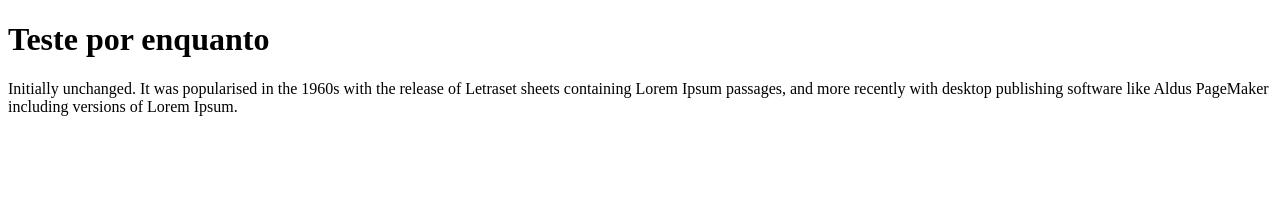
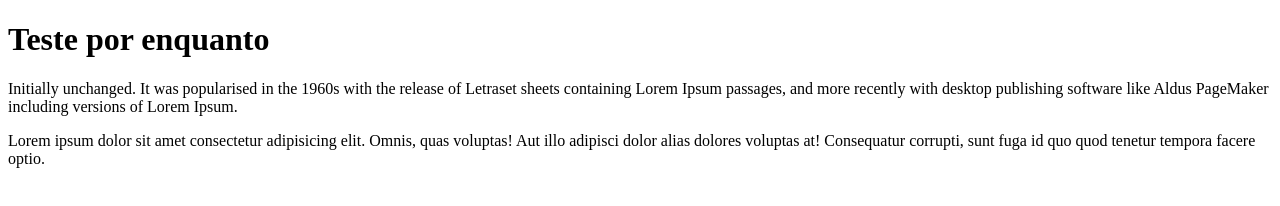
Before and after one commit to GutoSoul/Estudos, a plain HTML site: page Site/Index.html in a window 1280 px wide. Drawn offline with Linux system fonts and the light colour scheme.

Commit message:
Adicionei um paragrafo

```diff
--- a/Site/Index.html
+++ b/Site/Index.html
@@ -10,5 +10,6 @@
     <h1>Teste por enquanto</h1>
 
     <p>Initially unchanged. It was popularised in the 1960s with the release of Letraset sheets containing Lorem Ipsum passages, and more recently with desktop publishing software like Aldus PageMaker including versions of Lorem Ipsum.</p>
+    <p>Lorem ipsum dolor sit amet consectetur adipisicing elit. Omnis, quas voluptas! Aut illo adipisci dolor alias dolores voluptas at! Consequatur corrupti, sunt fuga id quo quod tenetur tempora facere optio.</p>
 </body>
 </html>
```
